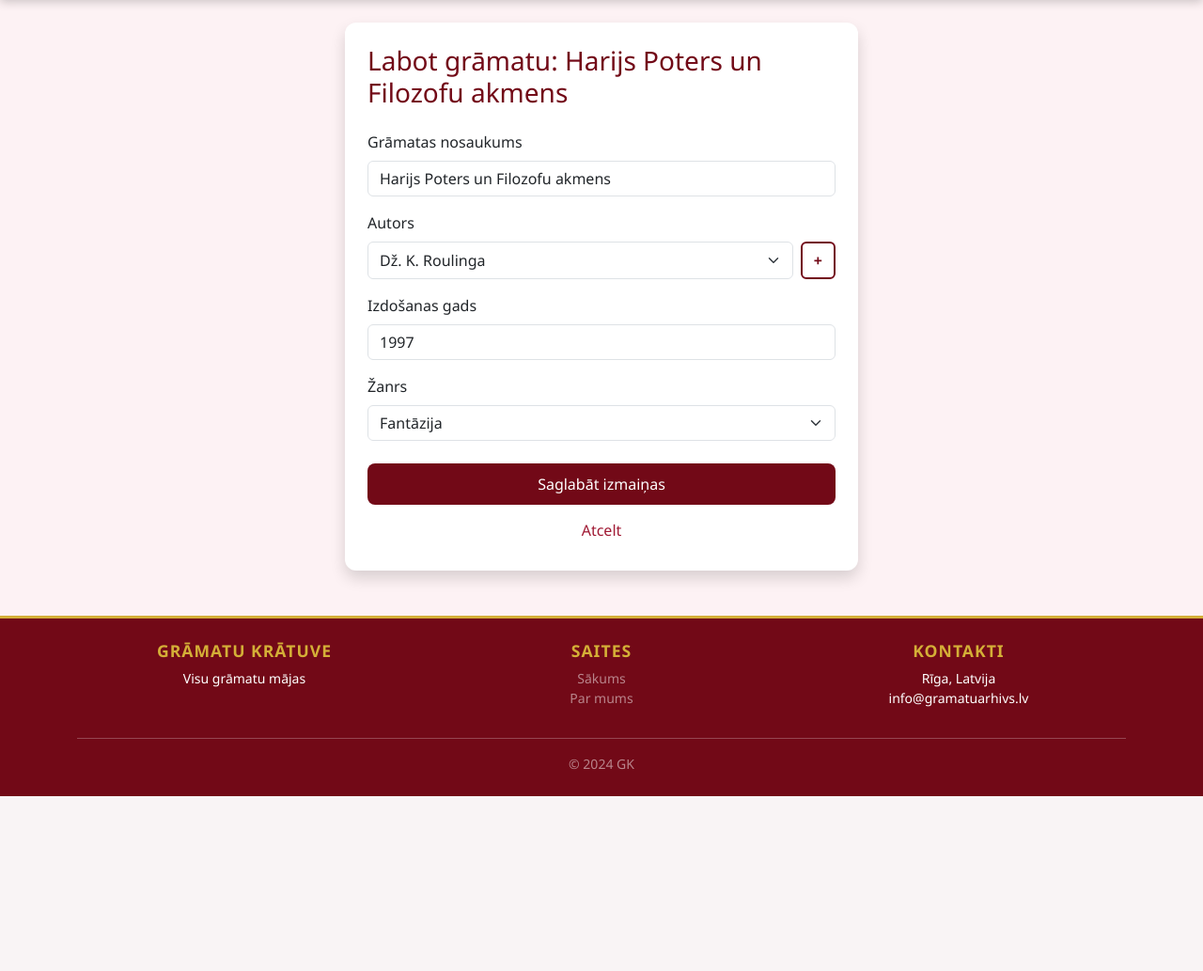
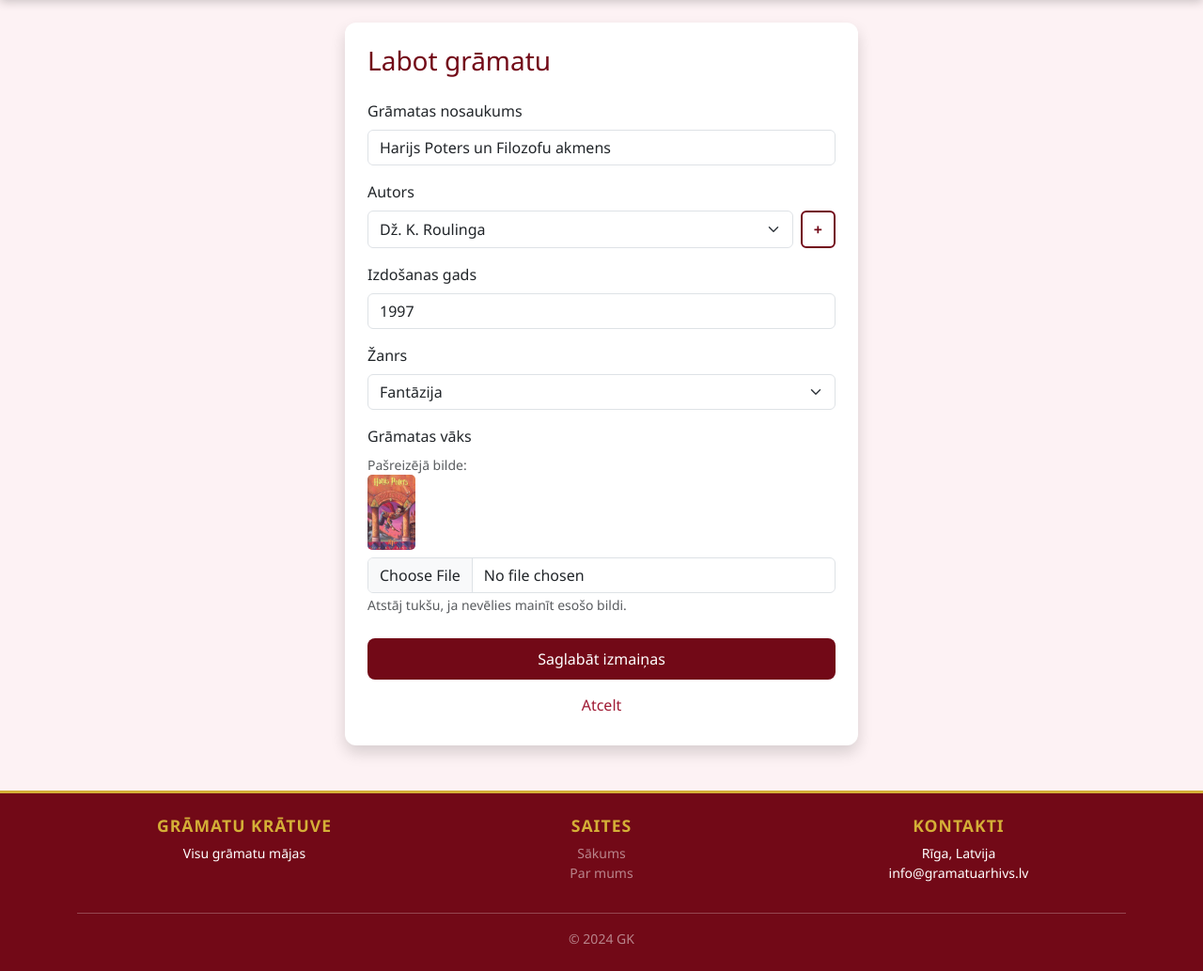
Before and after one commit to eliisae007/bibliotekas_projekts, a Flask app: page /rediget/2 in a window 1280 px wide. Shown: the part 66-1099 px from the top of the page at 94% size. Before the commit the page ends 913 px from the top, so only its background shows below. Run offline with Flask 3, Linux system fonts and the light colour scheme; data comes from the database, SQL or seed files in the repository; both versions use the stored data as it was after the commit.

Commit message:
Rediģēšanai pieliku ka var mainīt bildi

```diff
--- a/app.py
+++ b/app.py
@@ -80,27 +80,40 @@ def gramatas():
     conn.close()
     return render_template('gramatas.html', books=books)
 
-
-
 @app.route('/rediget/<int:id>', methods=('GET', 'POST'))
 def rediget(id):
     conn = get_db()
     if request.method == 'POST':
         title = request.form['title']
         gads = request.form['gads']
-        author_id = request.form['author_id'] # Saņemam ID no dropdown
+        author_id = request.form['author_id']
         zanrs_id = request.form['zanrs_id']
 
-        # Atjauninām datubāzi ar jauno autora ID
-        conn.execute('UPDATE books SET title=?, gads=?, author_id=?, zanrs_id=? WHERE id=?',
-                     (title, gads, author_id, zanrs_id, id))
+        # Bilžu apstrāde
+        bilde = request.files.get('bilde')
+        if bilde and bilde.filename != '':
+            # Ja ir ielikta jauna bilde, saglabājam to
+            bildes_nosaukums = bilde.filename
+            bilde.save(f"static/gramatas/{bildes_nosaukums}")
+            # Atjaunojam visu, ieskaitot bildi
+            conn.execute('''
+                UPDATE books
+                SET title=?, gads=?, author_id=?, zanrs_id=?, bilde=?
+                WHERE id=?
+            ''', (title, gads, author_id, zanrs_id, bildes_nosaukums, id))
+        else:
+            # Ja jauna bilde nav ielikta, atjaunojam tikai tekstus
+            conn.execute('''
+                UPDATE books
+                SET title=?, gads=?, author_id=?, zanrs_id=?
+                WHERE id=?
+            ''', (title, gads, author_id, zanrs_id, id))
+
         conn.commit()
         conn.close()
         return redirect(url_for('gramatas'))
 
-    # Dabūjam konkrēto grāmatu
     book = conn.execute('SELECT * FROM books WHERE id=?', (id,)).fetchone()
-    # Dabūjam visus žanrus un visus autorus sarakstiem
     zanri = conn.execute('SELECT * FROM zanri').fetchall()
     autori = conn.execute('SELECT * FROM authors ORDER BY name ASC').fetchall()
     conn.close()
--- a/templates/rediget.html
+++ b/templates/rediget.html
@@ -3,9 +3,9 @@
 <div class="row justify-content-center">
     <div class="col-md-6">
         <div class="card shadow p-4">
-            <h3 style="color: var(--dark-rose);" class="mb-4">Labot grāmatu: {{ book.title }}</h3>
+            <h3 style="color: var(--dark-rose);" class="mb-4">Labot grāmatu</h3>
 
-            <form method="POST">
+            <form method="POST" enctype="multipart/form-data">
                 <div class="mb-3">
                     <label class="form-label font-weight-bold">Grāmatas nosaukums</label>
                     <input type="text" name="title" class="form-control" value="{{ book.title }}" required>
@@ -21,7 +21,7 @@
                                 </option>
                             {% endfor %}
                         </select>
-                        <a href="/pievienot_autoru" class="btn btn-outline-rose" title="Pievienot jaunu autoru">+</a>
+                        <a href="/pievienot_autoru" class="btn btn-outline-rose">+</a>
                     </div>
                 </div>
 
@@ -41,6 +41,18 @@
                     </select>
                 </div>
 
+                <div class="mb-4">
+                    <label class="form-label font-weight-bold">Grāmatas vāks</label>
+                    {% if book.bilde %}
+                        <div class="mb-2">
+                            <small class="text-muted d-block">Pašreizējā bilde:</small>
+                            <img src="{{ url_for('static', filename='gramatas/' + book.bilde) }}" alt="Pašreizējā" style="height: 80px; border-radius: 5px;">
+                        </div>
+                    {% endif %}
+                    <input type="file" name="bilde" class="form-control" accept="image/*">
+                    <small class="text-muted">Atstāj tukšu, ja nevēlies mainīt esošo bildi.</small>
+                </div>
+
                 <div class="mt-4">
                     <button type="submit" class="btn btn-rose w-100">Saglabāt izmaiņas</button>
                     <a href="/gramatas" class="btn btn-link w-100 mt-2 text-decoration-none" style="color: var(--medium-rose);">Atcelt</a>
```
Also changed, not shown: database.db, 2 other files.
